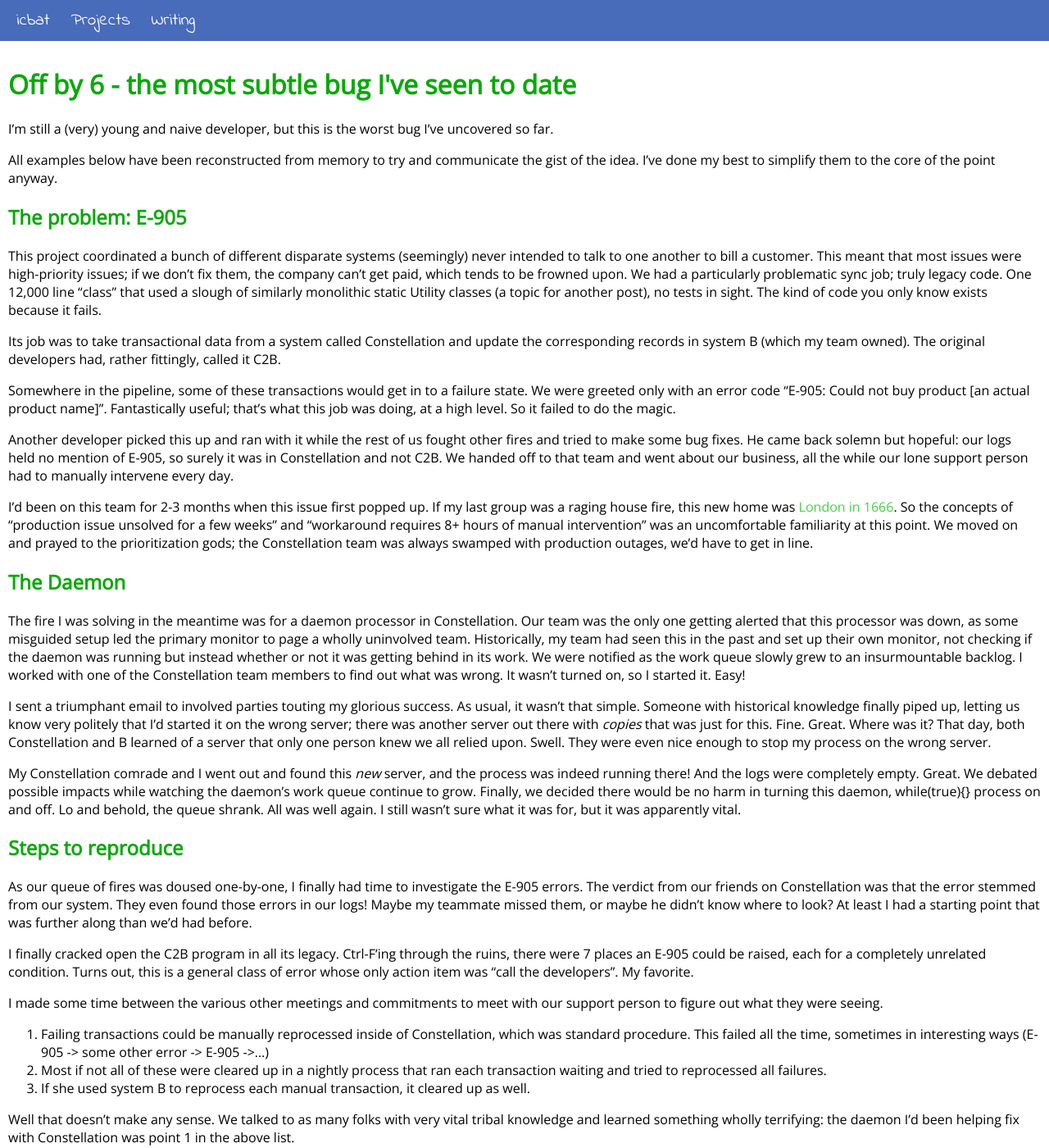
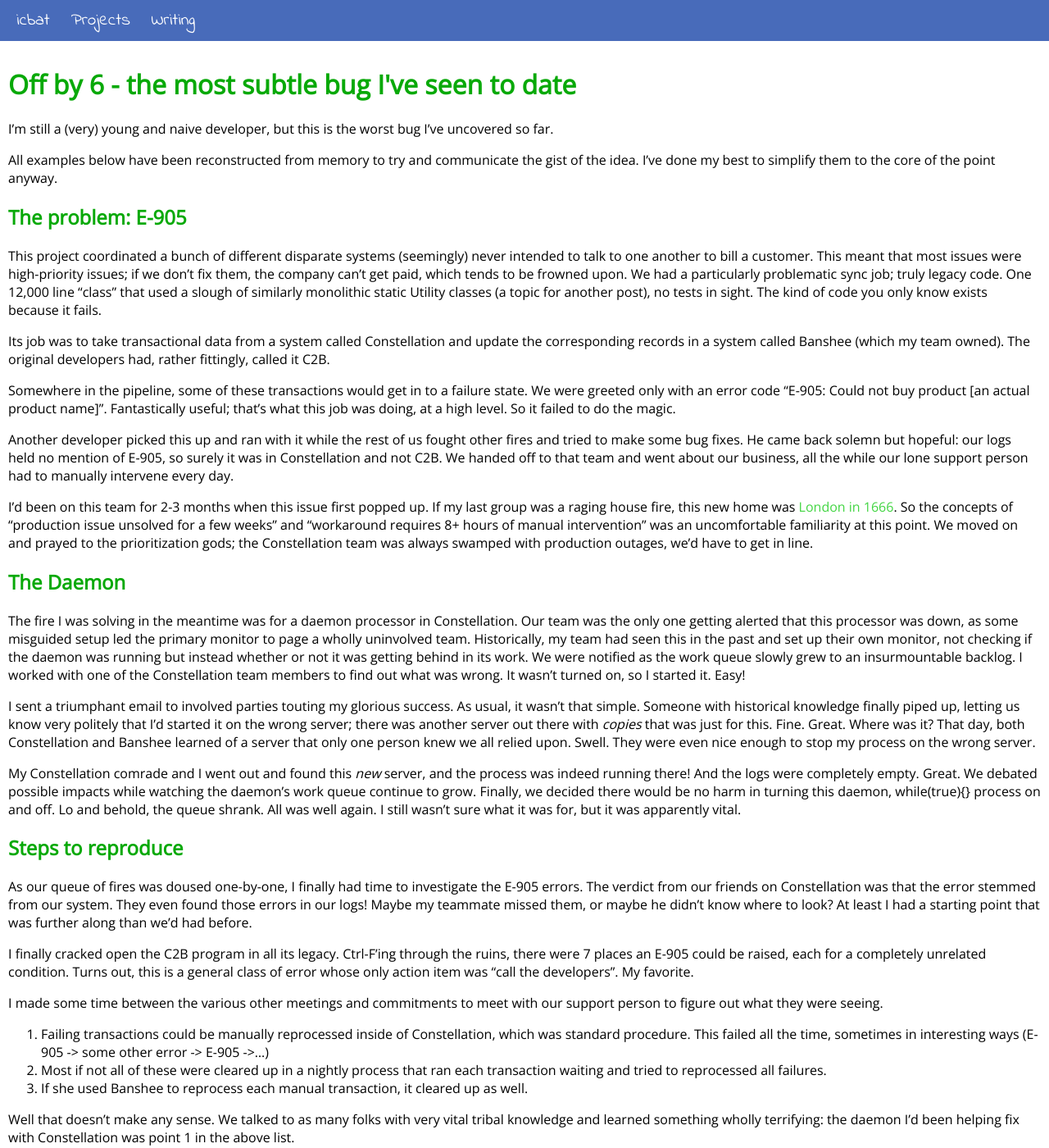
Before and after one commit to icbat/icbat.github.io, a Jekyll site: the page built from writing/_posts/2015-02-18-off-by-6.md, in a window 1280 px wide and 1400 px high. Shown: the whole window at 82% size. Built offline with Jekyll 4.4.1, drawn with Linux system fonts in a browser that asks for light colours; some of the changed text lies outside the part shown.

Commit message:
replacing system B with Banshee
again, thanks to @rasbury here for the idea to give them memorable names

```diff
--- a/writing/_posts/2015-02-18-off-by-6.md
+++ b/writing/_posts/2015-02-18-off-by-6.md
@@ -11,7 +11,7 @@ All examples below have been reconstructed from memory to try and communicate th
 
 This project coordinated a bunch of different disparate systems (seemingly) never intended to talk to one another to bill a customer. This meant that most issues were high-priority issues; if we don't fix them, the company can't get paid, which tends to be frowned upon. We had a particularly problematic sync job; truly legacy code. One 12,000 line "class" that used a slough of similarly monolithic static Utility classes (a topic for another post), no tests in sight. The kind of code you only know exists because it fails.
 
-Its job was to take transactional data from a system called Constellation and update the corresponding records in system B (which my team owned). The original developers had, rather fittingly, called it C2B.
+Its job was to take transactional data from a system called Constellation and update the corresponding records in a system called Banshee (which my team owned). The original developers had, rather fittingly, called it C2B.
 
 Somewhere in the pipeline, some of these transactions would get in to a failure state. We were greeted only with an error code "E-905:  Could not buy product [an actual product name]". Fantastically useful; that's what this job was doing, at a high level. So it failed to do the magic.
 
@@ -23,7 +23,7 @@ I'd been on this team for 2-3 months when this issue first popped up. If my last
 
 The fire I was solving in the meantime was for a daemon processor in Constellation. Our team was the only one getting alerted that this processor was down, as some misguided setup led the primary monitor to page a wholly uninvolved team. Historically, my team had seen this in the past and set up their own monitor, not checking if the daemon was running but instead whether or not it was getting behind in its work. We were notified as the work queue slowly grew to an insurmountable backlog. I worked with one of the Constellation team members to find out what was wrong. It wasn't turned on, so I started it. Easy!
 
-I sent a triumphant email to involved parties touting my glorious success. As usual, it wasn't that simple. Someone with historical knowledge finally piped up, letting us know very politely that I'd started it on the wrong server; there was another server out there with _copies_ that was just for this. Fine. Great. Where was it? That day, both Constellation and B learned of a server that only one person knew we all relied upon. Swell. They were even nice enough to stop my process on the wrong server.
+I sent a triumphant email to involved parties touting my glorious success. As usual, it wasn't that simple. Someone with historical knowledge finally piped up, letting us know very politely that I'd started it on the wrong server; there was another server out there with _copies_ that was just for this. Fine. Great. Where was it? That day, both Constellation and Banshee learned of a server that only one person knew we all relied upon. Swell. They were even nice enough to stop my process on the wrong server.
 
 My Constellation comrade and I went out and found this _new_ server, and the process was indeed running there! And the logs were completely empty. Great. We debated possible impacts while watching the daemon's work queue continue to grow. Finally, we decided there would be no harm in turning this daemon, while(true){} process on and off. Lo and behold, the queue shrank. All was well again. I still wasn't sure what it was for, but it was apparently vital.
 
@@ -37,7 +37,7 @@ I made some time between the various other meetings and commitments to meet with
 
 1. Failing transactions could be manually reprocessed inside of Constellation, which was standard procedure. This failed all the time, sometimes in interesting ways (E-905 -> some other error -> E-905 ->...)
 2. Most if not all of these were cleared up in a nightly process that ran each transaction waiting and tried to reprocessed all failures.
-3. If she used system B to reprocess each manual transaction, it cleared up as well.
+3. If she used Banshee to reprocess each manual transaction, it cleared up as well.
 
 Well that doesn't make any sense. We talked to as many folks with very vital tribal knowledge and learned something wholly terrifying:  the daemon I'd been helping fix with Constellation was point 1 in the above list.
 
```
Also changed, not shown: other parts of writing/_posts/2015-02-18-off-by-6.md (+1 -1 lines).
